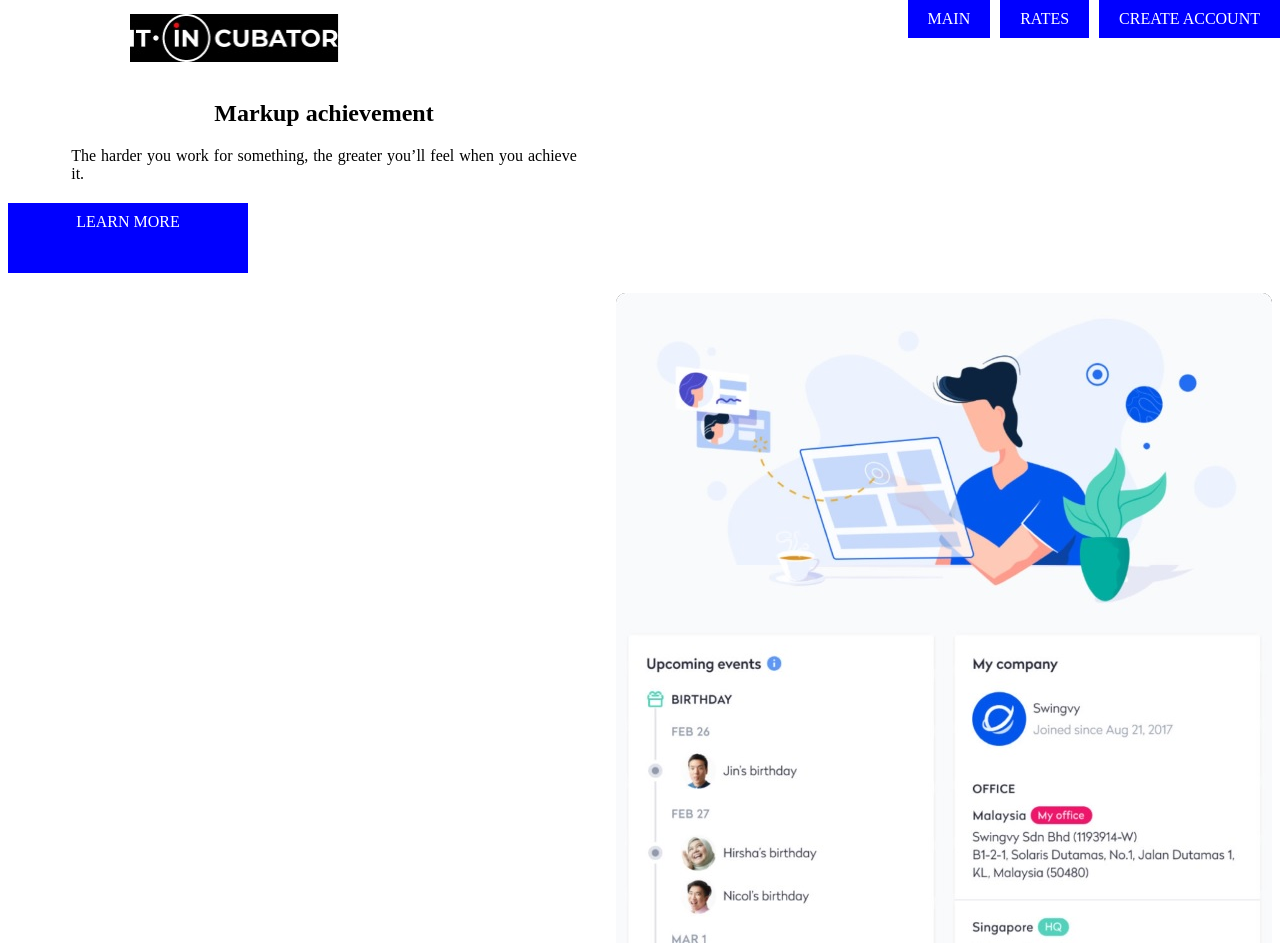
After one commit to vkco/htdocs, a PHP site: page /it-incubator_HW.html in a window 1280 px wide. The commit adds this page. Run offline with PHP 8.4, Linux system fonts and the light colour scheme.

Commit message:
it-incubator_HM

```diff
--- a/index.php
+++ b/index.php
@@ -7,6 +7,7 @@
 </head>
 <body>
   <ul>
+  <li style="--i:7"><a href="/it-incubator_HW.html">it-incubator HW</a></li>
   <li style="--i:6"><a href="/calculator.html">Calculator</a></li>
   <li style="--i:5"><a href="/Clock_old_remster.html">Clock</a></li>
   <li style="--i:4"><a href="/login.php">Login</a></li>
--- /dev/null
+++ b/it-incubator_HW.html
@@ -0,0 +1,96 @@
+<!DOCTYPE html>
+<html>
+<head>
+    <meta charset="utf-8">
+    <title>it-incubator</title>
+    <style>
+        img.logo {
+            position: absolute;
+            width: 208.64px;
+            height: 48px;
+            top: 14px;
+            left: 130px;
+          }
+           img.photo  {
+                 width: 656px;
+                 height: 650px;
+                 border-radius: 10px 10px 0px 0px;
+                 float: right; /* добавил свойство float для изображения */
+               }
+               .content-area {
+                   margin-top: 100px;
+                   width: 50%; /* добавил свойство width для блока с текстом */
+               }
+               .content-area h2 {
+                   text-align: center;
+               }
+               .content-area p {
+                   text-align: justify;
+                   padding: 0 10%;
+               }
+               .content-area a {
+                   display: block;
+                   width: 200px;
+                   height: 50px;
+                   background-color: blue;
+                   color: white;
+                   text-align: center;
+                   padding: 10px 20px;
+                   margin: 20px 0;
+                   text-decoration: none;
+               }
+        .button-container {
+            position: absolute;
+            top: 0;
+            right: 0;
+            display: flex;
+            gap: 10px;
+        }
+        .button {
+            display: inline-block;
+            background-color: blue;
+            color: white;
+            padding: 10px 20px;
+            text-align: center;
+            text-decoration: none;
+        }
+        .content-area {
+            margin-top: 100px;
+        }
+        .content-area h2 {
+            text-align: center;
+        }
+        .content-area p {
+            text-align: justify;
+            padding: 0 10%;
+        }
+        .content-area a {
+            display: block;
+            width: 200px;
+            height: 50px;
+            background-color: blue;
+            color: white;
+            text-align: center;
+            padding: 10px 20px;
+            margin: 20px 0;
+            text-decoration: none;
+        }
+    </style>
+</head>
+<body>
+  <img src="1.jpg" class="logo">
+    <div class="button-container">
+        <a href="/it-incubator_HW.html" class="button">MAIN</a>
+        <a href="/it-incubator_HW.html" class="button">RATES</a>
+        <a href="/it-incubator_HW.html" class="button">CREATE ACCOUNT</a>
+    </div>
+    <div class="content-area">
+        <h2>Markup achievement</h2>
+        <p>The harder you work for something, the greater you’ll feel when you achieve it.</p>
+        <a href="/it-incubator_HW.html" style="margin-left: 0;">LEARN MORE</a>
+    </div>
+ <img src="2.jpg" class="photo">
+
+
+</body>
+</html>
```
Also changed, not shown: 1.jpg (added), 2.jpg (added).
